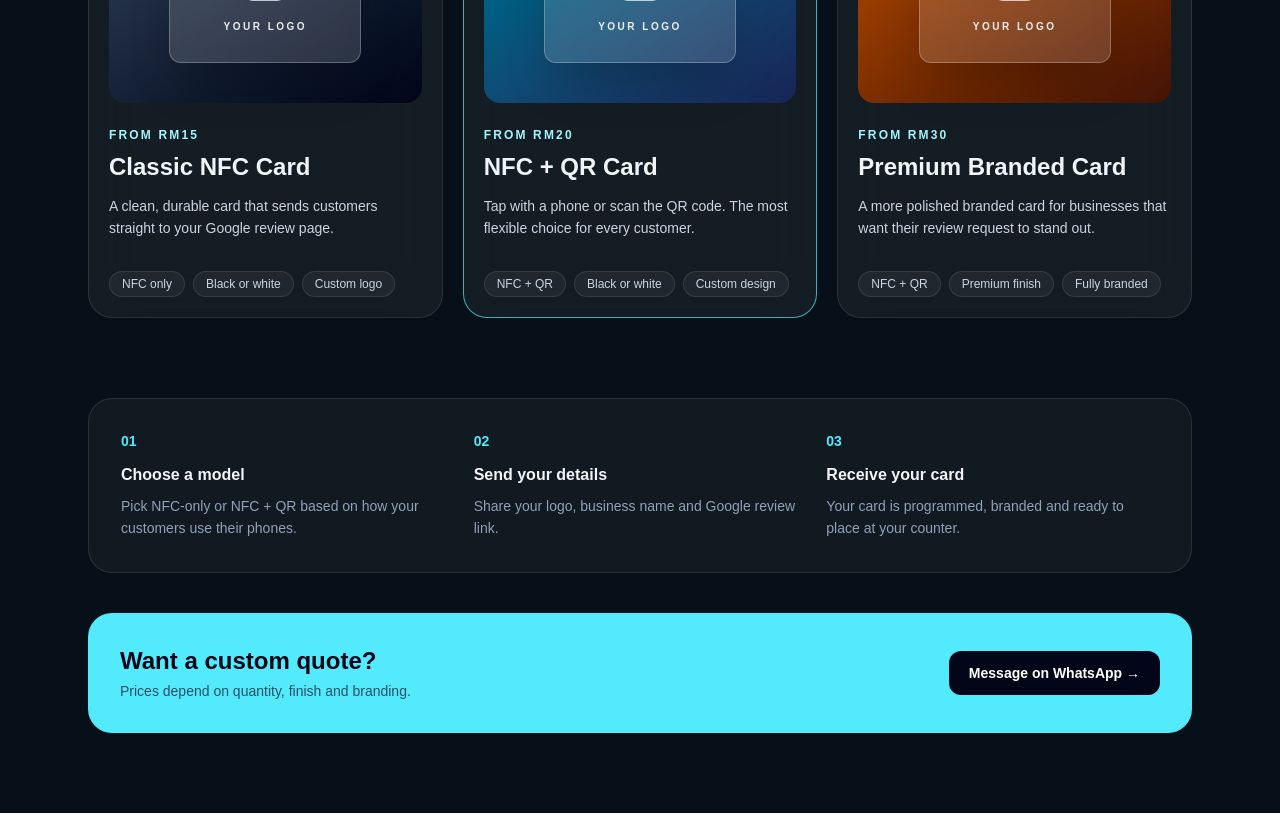
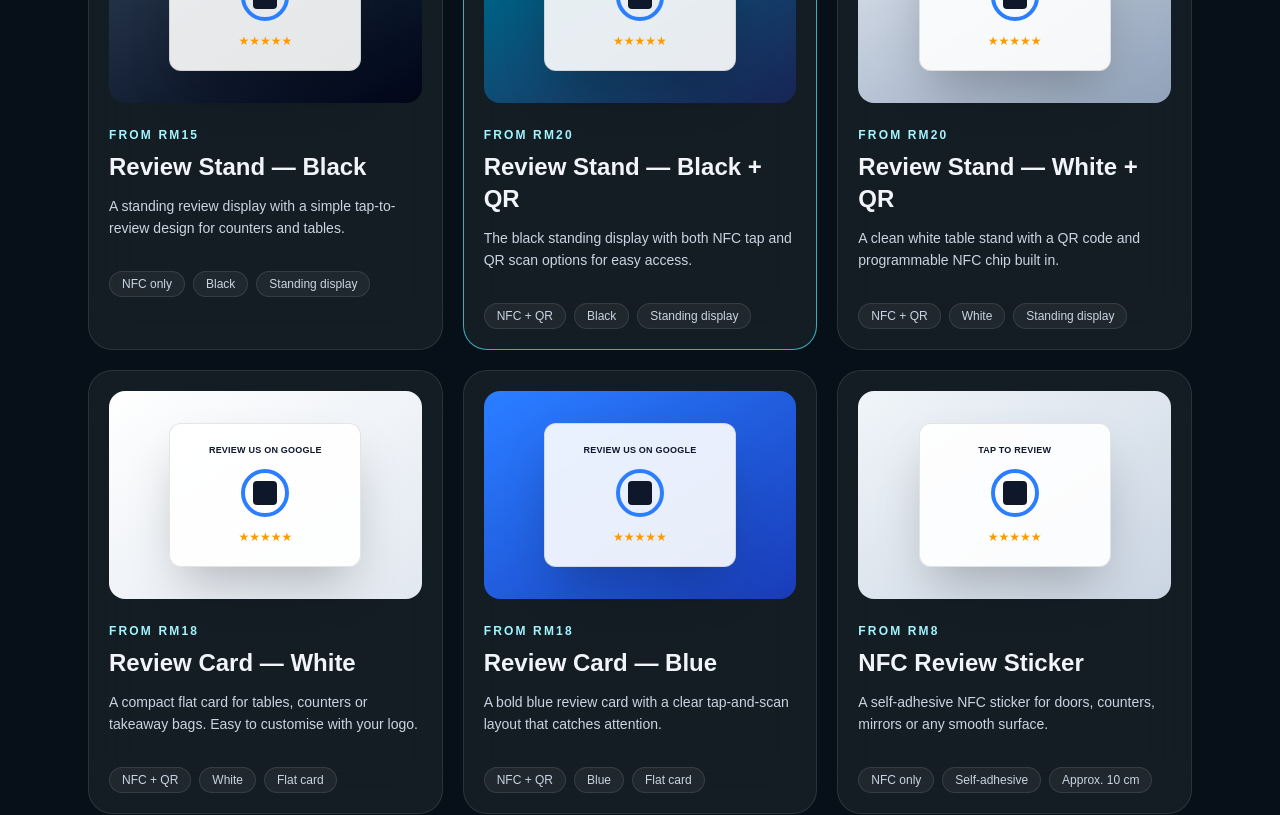
Before and after one commit to ErnerdXD/ernerdxd-site, a Next.js app: page /nfc in a window 1280 px wide. Shown: the part 720-1535 px from the top of the page. Built offline with nearby package versions, Linux system fonts and the light colour scheme.

Commit message:
Update NFC catalog products

```diff
--- a/app/nfc/page.tsx
+++ b/app/nfc/page.tsx
@@ -4,26 +4,53 @@ import { motion } from "framer-motion";
 
 const products = [
   {
-    name: "Classic NFC Card",
-    description: "A clean, durable card that sends customers straight to your Google review page.",
+    name: "Review Stand — Black",
+    description: "A standing review display with a simple tap-to-review design for counters and tables.",
     price: "From RM15",
-    tags: ["NFC only", "Black or white", "Custom logo"],
+    tags: ["NFC only", "Black", "Standing display"],
     tone: "from-slate-700 to-slate-950",
+    label: "TAP TO REVIEW",
   },
   {
-    name: "NFC + QR Card",
-    description: "Tap with a phone or scan the QR code. The most flexible choice for every customer.",
+    name: "Review Stand — Black + QR",
+    description: "The black standing display with both NFC tap and QR scan options for easy access.",
     price: "From RM20",
-    tags: ["NFC + QR", "Black or white", "Custom design"],
+    tags: ["NFC + QR", "Black", "Standing display"],
     tone: "from-cyan-700 to-blue-950",
     featured: true,
+    label: "TAP OR SCAN",
   },
   {
-    name: "Premium Branded Card",
-    description: "A more polished branded card for businesses that want their review request to stand out.",
-    price: "From RM30",
-    tags: ["NFC + QR", "Premium finish", "Fully branded"],
-    tone: "from-amber-700 to-orange-950",
+    name: "Review Stand — White + QR",
+    description: "A clean white table stand with a QR code and programmable NFC chip built in.",
+    price: "From RM20",
+    tags: ["NFC + QR", "White", "Standing display"],
+    tone: "from-slate-200 to-slate-400",
+    label: "REVIEW US",
+  },
+  {
+    name: "Review Card — White",
+    description: "A compact flat card for tables, counters or takeaway bags. Easy to customise with your logo.",
+    price: "From RM18",
+    tags: ["NFC + QR", "White", "Flat card"],
+    tone: "from-white to-slate-200",
+    label: "REVIEW US ON GOOGLE",
+  },
+  {
+    name: "Review Card — Blue",
+    description: "A bold blue review card with a clear tap-and-scan layout that catches attention.",
+    price: "From RM18",
+    tags: ["NFC + QR", "Blue", "Flat card"],
+    tone: "from-blue-500 to-blue-800",
+    label: "REVIEW US ON GOOGLE",
+  },
+  {
+    name: "NFC Review Sticker",
+    description: "A self-adhesive NFC sticker for doors, counters, mirrors or any smooth surface.",
+    price: "From RM8",
+    tags: ["NFC only", "Self-adhesive", "Approx. 10 cm"],
+    tone: "from-slate-100 to-slate-300",
+    label: "TAP TO REVIEW",
   },
 ];
 
@@ -48,12 +75,14 @@ export default function NFCPage() {
           </div>
         </motion.div>
 
-        <div id="models" className="mt-20 grid gap-5 md:grid-cols-3">
+        <div id="models" className="mt-20 grid gap-5 md:grid-cols-2 xl:grid-cols-3">
           {products.map((product, index) => (
             <motion.article key={product.name} initial={{ opacity: 0, y: 22 }} whileInView={{ opacity: 1, y: 0 }} viewport={{ once: true }} transition={{ delay: index * 0.08 }} className={`relative overflow-hidden rounded-3xl border ${product.featured ? "border-cyan-300/70" : "border-white/10"} bg-white/[0.055] p-5 backdrop-blur-xl`}>
               {product.featured && <span className="absolute right-4 top-4 rounded-full bg-cyan-300 px-3 py-1 text-[10px] font-black uppercase tracking-wider text-slate-950">Most flexible</span>}
               <div className={`grid h-52 place-items-center rounded-2xl bg-gradient-to-br ${product.tone}`}>
-                <div className="grid h-32 w-48 place-items-center rounded-xl border border-white/25 bg-white/15 shadow-2xl backdrop-blur-sm"><div className="text-center"><div className="mx-auto mb-3 h-10 w-10 rounded-lg border-2 border-white/70 p-1"><div className="h-full w-full rounded-sm bg-white/80" /></div><span className="text-[10px] font-bold tracking-[0.25em] text-white/90">YOUR LOGO</span></div></div>
+                <div className="relative grid h-36 w-48 place-items-center rounded-xl border border-black/10 bg-white/90 shadow-2xl">
+                  <div className="text-center text-slate-900"><p className="text-[9px] font-black tracking-wide">{product.label}</p><div className="mx-auto my-3 h-12 w-12 rounded-full border-4 border-blue-500 p-2"><div className="h-full w-full rounded-sm bg-slate-900" /></div><div className="flex justify-center gap-1 text-xs text-amber-500">★★★★★</div></div>
+                </div>
               </div>
               <p className="mt-6 text-xs font-bold uppercase tracking-[0.18em] text-cyan-200">{product.price}</p>
               <h2 className="mt-2 text-2xl font-bold">{product.name}</h2>
```
